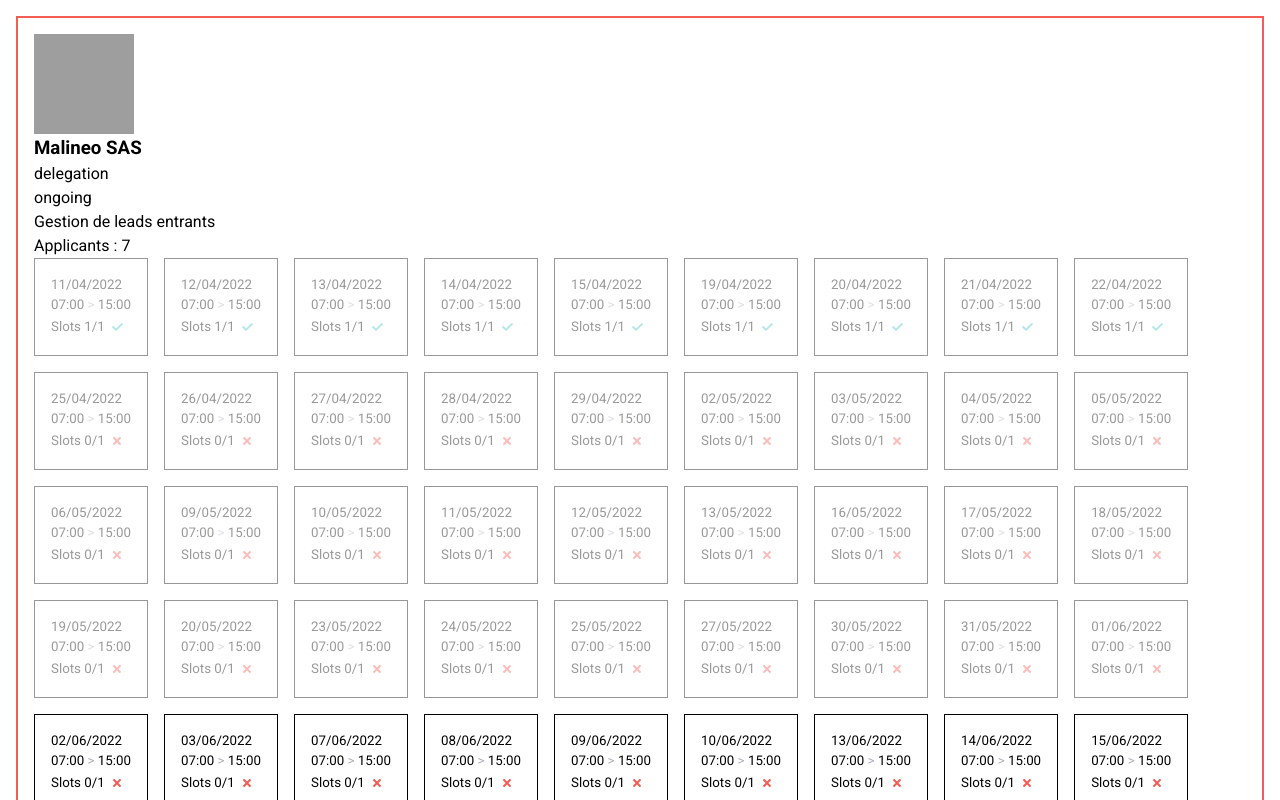
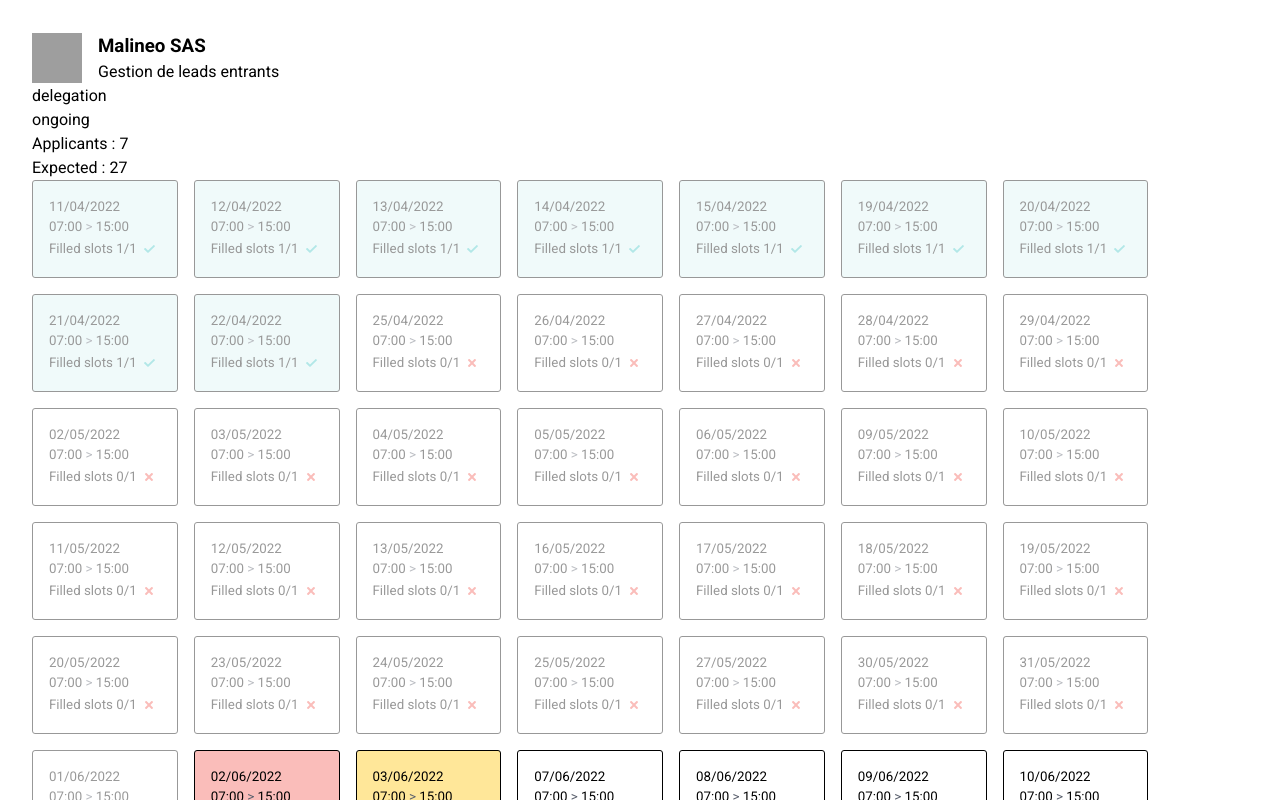
Before and after one commit to AlexisDoroszkiewicz/side, a Next.js app: page / in a window 1280 px wide. Shown: the top 800 px of the page. Built offline with nearby package versions, Linux system fonts and the light colour scheme; grey boxes are pictures that could not be loaded.

Commit message:
tempworker count

```diff
--- a/components/Shifts.tsx
+++ b/components/Shifts.tsx
@@ -1,12 +1,14 @@
 import dayjs from "dayjs"
 import { css } from "@emotion/react";
-import { useContext, useLayoutEffect } from "react";
+import { Key, useContext, useLayoutEffect, useState } from "react";
 import { Context } from "./Task";
 
 export default function Shifts({shifts, ...props}) {
+
+
     return (
         <div css={container}>
-            {shifts.map((shift, i) => <Shift key={shift.id} index={i} shift={shift}/>)}
+            {shifts.map((shift: { id: Key; }, i: any) => <Shift key={shift.id} index={i} length={shifts.length} shift={shift}/>)}
         </div>
     )
 };
@@ -15,31 +17,49 @@
     display: flex;
     flex-wrap: wrap;
     gap: 1rem;
+    /* display: none; */
 `
 
-const Shift = ({shift, index, ...props}) => {
-    const [setFailing] = useContext(Context);
+const Shift = ({shift, index, length, ...props}) => {
+    const [setFailing, setShort, expectedTempWorker, expectedTempState, setExpectedTempState] = useContext(Context);
     const ended = dayjs() > dayjs(shift.end);
+    const filled = (shift.slots == shift.filledSlots);
+    const [localFailing, setLocalFailing] = useState(false);
+    const [localShort, setLocalShort] = useState(false);
+    const [localClosable, setLocalClosable] = useState(false);
 
     useLayoutEffect(() => {
+        // if not ended, update temp worker count
+        if (!ended) expectedTempWorker.current += (shift.slots - shift.filledSlots);
         // if shift began, is not ended, and slots not filled set failing to true
-        if (!ended && (dayjs() > dayjs(shift.start)) && (shift.filledSlots < shift.slots)) setFailing(true);
+        if (!ended && (dayjs() > dayjs(shift.start)) && (shift.filledSlots < shift.slots)) {
+            setFailing(true);
+            setLocalFailing(true);
+        }
+        // else if shift begins within 24h, set short to true
+        else if (dayjs(shift.start).diff(dayjs(), 'hour') < 24 &&  dayjs(shift.start).diff(dayjs(), 'hour') > 0) {
+            setShort(true);
+            setLocalShort(true);
+        }
+        // if at the last shift and expectedState unset, update state for count;
+        if (index == length -1 && expectedTempState == 0) setExpectedTempState(expectedTempWorker.current);
     }, [])
 
     const startDay = dayjs(shift.start).format('DD/MM/YYYY');
     const endDay = dayjs(shift.end).format('DD/MM/YYYY');
 
-    const startHour = dayjs(shift.start).format('HH:mm')
-    const endHour = dayjs(shift.end).format('HH:mm')
+    const startHour = dayjs(shift.start).format('HH:mm');
+    const endHour = dayjs(shift.end).format('HH:mm');
+
 
     return (
-        <div css={shiftContainer(ended)} {...props}>
+        <div css={shiftContainer(ended, localFailing, localShort, filled)} {...props}>
             <small>
                 <p>{startDay == endDay ? startDay : `Du ${startDay} au ${endDay}`}</p>
                 <p>{startHour} <span css={css`color: var(--grey);`}>{`>`}</span> {endHour}</p>
             </small>
             <small css={css`display: flex; align-items: center;`}>
-                <p>Slots {shift.filledSlots}/{shift.slots}</p> {shift.slots == shift.filledSlots ?
+                <p>Filled slots {shift.filledSlots}/{shift.slots}</p> {filled ?
                 <svg css={css`fill: var(--green);`} width="24" height="24" viewBox="0 0 24 24" xmlns="http://www.w3.org/2000/svg"><path id="checkmark-a" d="M10.67 15.82l-3.48-3.39c-.25-.23-.25-.45 0-.68l.68-.69c.25-.23.49-.23.71 0l2.43 2.4 5.4-5.29c.23-.23.47-.23.72 0l.68.65c.25.23.25.46 0 .69l-6.46 6.34c-.23.2-.46.2-.68-.03z"></path></svg> :
                 <svg css={css`fill: var(--red);`} width="24" height="24" viewBox="0 0 24 24" xmlns="http://www.w3.org/2000/svg"><path d="M15.89 8.818a.5.5 0 010 .707L13.414 12l2.474 2.476a.5.5 0 010 .707l-.707.707a.5.5 0 01-.707 0L12 13.414l-2.476 2.475a.5.5 0 01-.707 0l-.707-.707a.5.5 0 010-.707l2.475-2.476-2.475-2.474a.5.5 0 010-.707l.707-.707a.5.5 0 01.707 0l2.476 2.474 2.474-2.474a.5.5 0 01.707 0l.707.707z" fillRule="nonzero"></path></svg>}
             </small>
@@ -47,8 +67,10 @@
     )
 }
 
-const shiftContainer = (ended: boolean) =>css`
+const shiftContainer = (ended: boolean, localFailing:boolean, localShort:boolean, filled: boolean) =>css`
     opacity: ${ended && 0.4};
+    background-color: ${filled ? "var(--greenLight)" :localFailing ? "var(--redLight)" : localShort && "var(--yellowLight)"};
     border: 1px solid black;
     padding: 1em;
+    border-radius: 3px;
 `
--- a/components/Task.tsx
+++ b/components/Task.tsx
@@ -1,6 +1,6 @@
 import Shifts from "@components/Shifts";
 import { css } from "@emotion/react";
-import { useState, createContext, useEffect } from "react";
+import { useState, createContext, useEffect, useRef } from "react";
 import dayjs from "dayjs";
 
 // create context to prevent props drilling
@@ -13,6 +13,11 @@
     const [short, setShort] = useState(false);
     const [closable, setClosable] = useState(false);
 
+    // counter for how many temp workers required for this mission, total of not ended shifts unfilled slots
+    const expectedTempWorker = useRef(0);
+
+    const [expectedTempState, setExpectedTempState] = useState(0);
+
     // skip closed tasks ❌
     if (selection.status == 'closed') return;
     // if task has no shift, or all shifts are ended, set closable
@@ -22,16 +27,19 @@
 
     return (
         <div css={taskContainer(failing, short, closable)} {...props}>
-            <div>
+            <div css={css`display: flex; align-items: center; gap: 1rem;`}>
                 {/* Should be using next Image component but had issues with AWS S3 domain config 🤷‍♂️ */}
-                <img src={company.pictureURL} width={"100"} height={"100"}/>
-                <h3>{company.name}</h3>
+                <img src={company.pictureURL} width={"50"} height={"50"}/>
+                <div>
+                    <h3>{company.name}</h3>
+                    <p>{details.jobType}</p>
+                </div>
             </div>
             <p>{selection.target}</p>
             <p>{selection.status}</p>
-            <p>{details.jobType}</p>
             <p>Applicants : {details.applicants}</p>
-            <Context.Provider value={[setFailing]}>
+            <p>Expected : {expectedTempState}</p>
+            <Context.Provider value={[setFailing, setShort, expectedTempWorker, expectedTempState, setExpectedTempState]}>
                 {shifts && <Shifts shifts={shifts}/>}
             </Context.Provider>
             {closable && <h2>CLOSABLE</h2>}
@@ -42,7 +50,6 @@
 const taskContainer = (failing: boolean, short: boolean, closable: boolean) => css`
     /* order tasks */
     order: ${failing ? '-3' : short ? '-2' : closable && '1'};
-    border: ${failing && '2px solid var(--red)'};
     padding: 1rem;
     margin: 1rem;
 `
--- a/styles/globalStyles.tsx
+++ b/styles/globalStyles.tsx
@@ -11,7 +11,11 @@
 				--red: #F35D55;
                 --orange: #FF7C42;
                 --yellow: #FFC502;
-                --grey: #ADB2BD;
+                --redLight: hsla(3, 87%, 64%, .4);
+                --orangeLight: hsla(18, 100%, 63%, .4);
+                --yellowLight: hsla(46, 100%, 50%, .4);
+                --greenLight: hsla(180, 53%, 51%, .2);
+                --grey: #5B616E;
 			}
 
             html {
```
